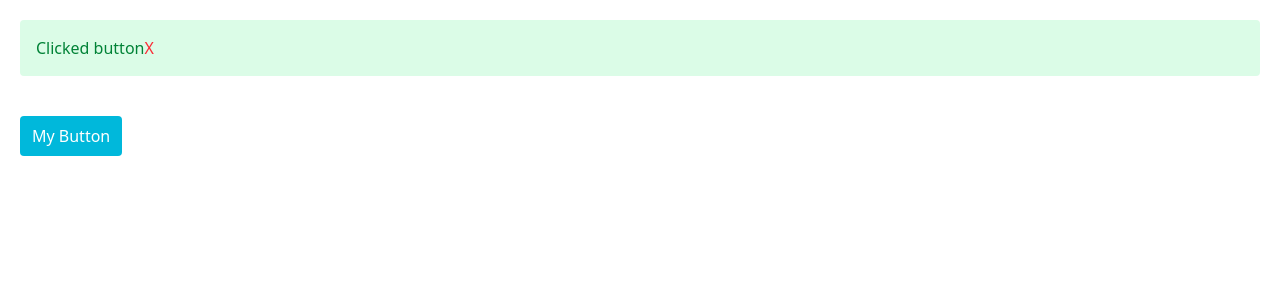
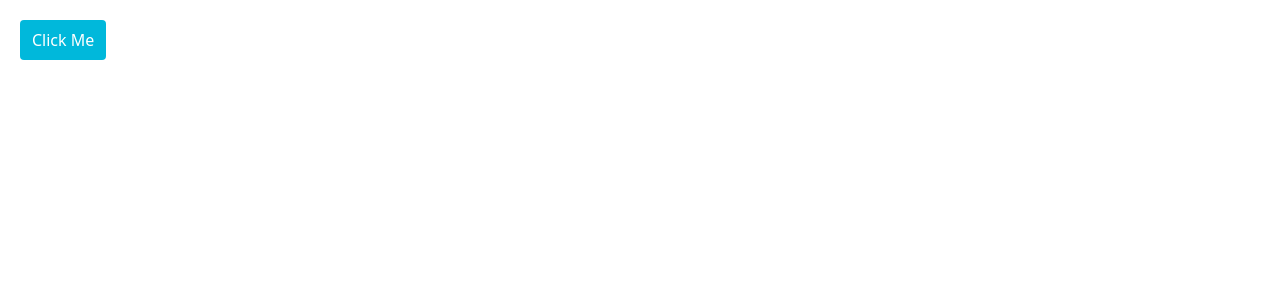
Before and after one commit to shoyebreza/phimart-client, a React (Vite) app: page / in a window 1280 px wide. Shown: the top 300 px of the page. Built offline with nearby package versions, Linux system fonts and the light colour scheme.

Commit message:
reusable alert

```diff
--- a/src/App.jsx
+++ b/src/App.jsx
@@ -1,14 +1,11 @@
+import PlayButton from "./components/PlayButton";
 
-import Alert from './components/Alert';
-import Button from './components/Button';
 
 function App() {
 
-  const handleClick =()=> console.log('button');
   return (
     <>
-      <Alert color='success'/>
-      <Button handleClick={handleClick} color="info">My Button</Button>
+      <PlayButton></PlayButton>
     </>
   );
 };
--- a/src/components/Alert.jsx
+++ b/src/components/Alert.jsx
@@ -2,7 +2,7 @@ import { useState } from "react";
 
 
 // eslint-disable-next-line react/prop-types
-const Alert = ({color='info'}) => {
+const Alert = ({color='info', children}) => {
     const [visible, setVisible] = useState(true);
     const alertStyle = {
         success: "bg-green-100 text-green-700 border-green-500",
@@ -13,8 +13,8 @@ const Alert = ({color='info'}) => {
     if(!visible) return null;
     return (
         <div className={`flesx items-center justify-between rounded-sm p-4 m-5 ${alertStyle[color]}`}>
-            <span>Clicked button</span>
-            <button className="text-red-500" onClick={()=> setVisible(false)}> X </button>
+            <span>{children}</span>
+            <button className="text-red-500" onClick={()=> setVisible(false)}>  X </button>
         </div>
     );
 };
--- a/src/components/PlayButton.jsx
+++ b/src/components/PlayButton.jsx
@@ -1,3 +1,4 @@
+import { useState } from "react";
 import Alert from "./Alert";
 import Button from "./Button";
 
@@ -6,10 +7,15 @@ const PlayButton = () => {
 
     const handleClick =()=> console.log('button');
 
+    const [alertVisible, setAlertVisible] = useState(false);
+
     return (
         <div>
-            <Alert color={success}></Alert>
-            <Button handleClick={handleClick} ></Button>
+            {alertVisible && (
+                <Alert color="success">You have clicked me</Alert>
+            )}
+
+            <Button handleClick={()=> setAlertVisible(true)}>Click Me</Button>
         </div>
     );
 };
```
